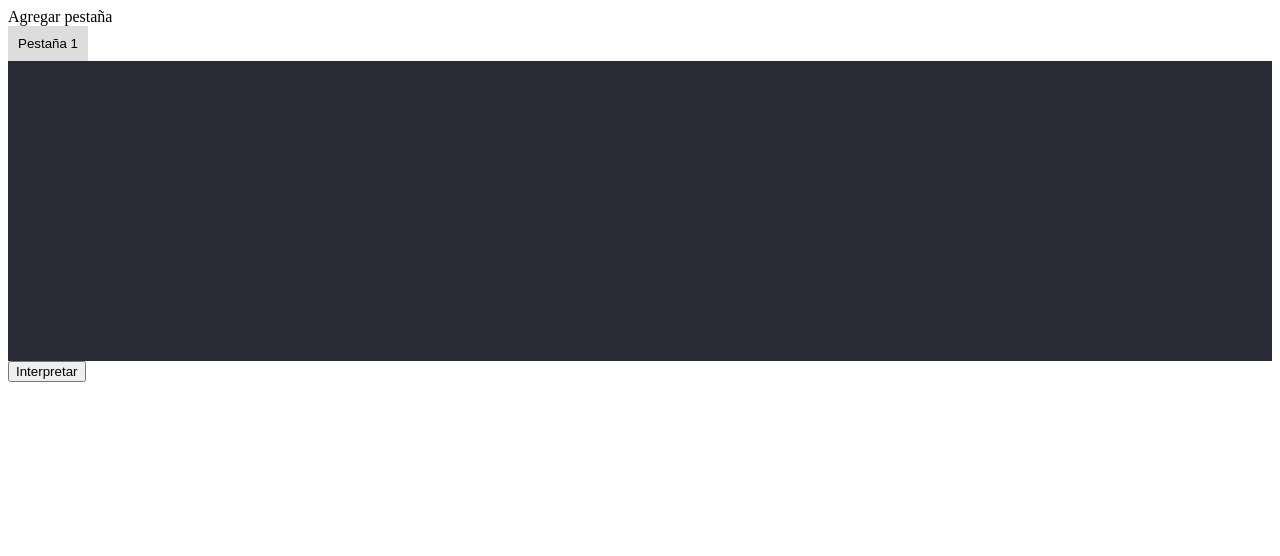
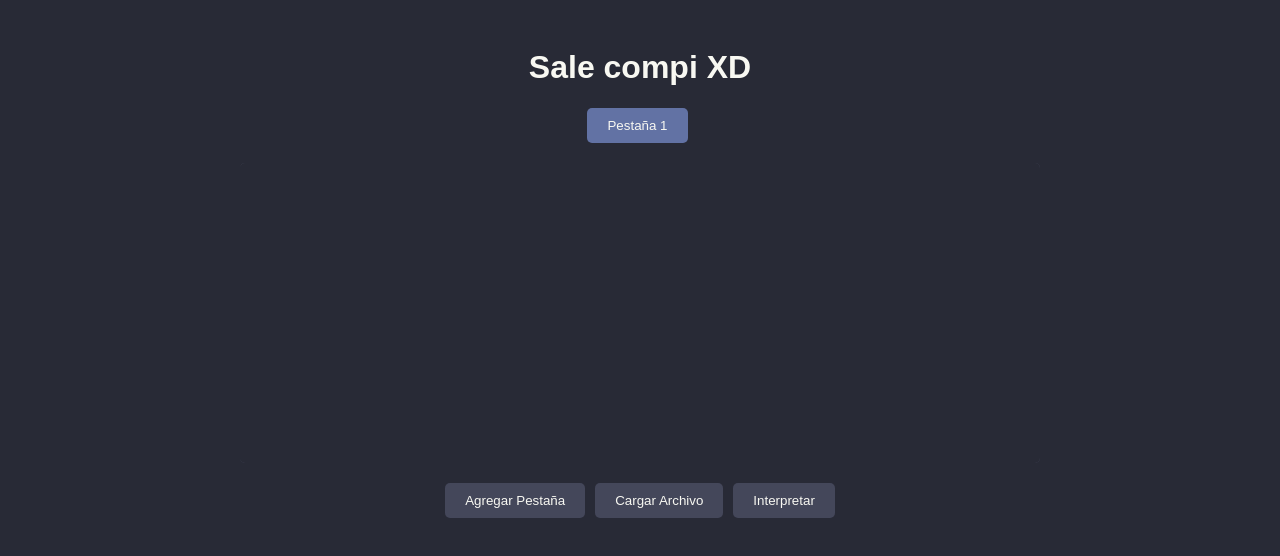
Before and after one commit to HenryD11703/OLC2_Proyecto1_202004071, a plain HTML site: page index.html in a window 1280 px wide. Both pictures are taken after a click on the button "Interpretar". Drawn offline with nearby package versions, Linux system fonts and the light colour scheme.

Commit message:
feat: :art: interfaz creada con codemirror bootstrap para el editor

```diff
--- a/index.html
+++ b/index.html
@@ -1,21 +1,95 @@
 <!DOCTYPE html>
-<html>
+<html lang="es">
 <head>
+    <meta charset="UTF-8">
+    <meta name="viewport" content="width=device-width, initial-scale=1.0">
+    <title>Editor de Pestañas Dinámicas</title>
     <link rel="stylesheet" href="https://cdnjs.cloudflare.com/ajax/libs/codemirror/5.62.0/codemirror.min.css">
+    <link rel="stylesheet" href="https://cdnjs.cloudflare.com/ajax/libs/codemirror/5.62.0/theme/dracula.min.css">
     <link rel="stylesheet" href="styles.css">
+    <style>
+        body {
+            font-family: Arial, sans-serif;
+            background-color: #282a36;
+            color: #f8f8f2;
+            display: flex;
+            flex-direction: column;
+            align-items: center;
+            padding: 20px;
+        }
+
+        #tab-buttons {
+            display: flex;
+            gap: 10px;
+            margin-bottom: 20px;
+        }
+
+        .tab-button, #add-tab, #Interpretar, #load-file-btn {
+            padding: 10px 20px;
+            background-color: #44475a;
+            color: #f8f8f2;
+            border: none;
+            border-radius: 5px;
+            cursor: pointer;
+            transition: background-color 0.3s;
+        }
+
+        .tab-button.active, #add-tab:hover, #Interpretar:hover, #load-file-btn:hover {
+            background-color: #6272a4;
+        }
+
+        #tab-contents {
+            width: 100%;
+            max-width: 800px;
+            background-color: #44475a;
+            border-radius: 5px;
+            overflow: hidden;
+        }
+
+        .tab-content {
+            display: none;
+        }
+
+        .tab-content.active {
+            display: block;
+        }
+
+        textarea {
+            width: 100%;
+            height: 300px;
+            background-color: #282a36;
+            color: #f8f8f2;
+            border: none;
+            resize: none;
+        }
+
+        #controls {
+            display: flex;
+            gap: 10px;
+            margin-top: 20px;
+        }
+
+        #load-file-input {
+            display: none;
+        }
+    </style>
+</head>
+<body>
+    <h1>Sale compi XD</h1>
+    <div id="tab-buttons"></div>
+    <div id="tab-contents"></div>
+
+    <!-- Controles para añadir pestañas, cargar archivo e interpretar -->
+    <div id="controls">
+        <button id="add-tab">Agregar Pestaña</button>
+        <button id="load-file-btn">Cargar Archivo</button>
+        <input id="load-file-input" type="file">
+        <button id="Interpretar">Interpretar</button>
+    </div>
+
+    <!-- Scripts de CodeMirror -->
     <script src="https://cdnjs.cloudflare.com/ajax/libs/codemirror/5.62.0/codemirror.min.js"></script>
     <script src="https://cdnjs.cloudflare.com/ajax/libs/codemirror/5.62.0/mode/javascript/javascript.min.js"></script>
-    <link rel="stylesheet" href="https://cdnjs.cloudflare.com/ajax/libs/codemirror/5.62.0/theme/dracula.min.css">
-</head>
-<body>
-    <div id="tab-buttons"></div>
-    <div id="tab-contents"></div>
-    <div id="add-tab"></div>
-    <div id="load-file"></div>
-
-    <button id="Interpretar">Interpretar</button>
-
-   <!--sdfasdf /-->
     <script src="script.js"></script>
 </body>
 </html>
--- a/script.js
+++ b/script.js
@@ -1,33 +1,27 @@
-// const tabs = [
-//     { name: 'Pestaña 1', content: '// Código para pestaña 1' },
-//     { name: 'Pestaña 2', content: '// Código para pestaña 2' },
-//     { name: 'Pestaña 3', content: '// Código para pestaña 3' }
-// ];
-// Pestañas dinámicas con JavaScript
+// Definición inicial de las pestañas
 const tabs = [
     { name: 'Pestaña 1', content: '\n \n \n \n \n \n \n \n \n \n \n' }
 ];
 
+const editors = [];
+
 const tabButtons = document.getElementById('tab-buttons');
 const tabContents = document.getElementById('tab-contents');
 const addTabButton = document.getElementById('add-tab');
-const loadFile = document.getElementById('load-file')
-const Interpretar = document.getElementById('Interpretar')
+const loadFileBtn = document.getElementById('load-file-btn');
+const loadFileInput = document.getElementById('load-file-input');
+const Interpretar = document.getElementById('Interpretar');
 
+// Crear botones y contenido para las pestañas iniciales
+tabs.forEach((tab, index) => {
+    createTab(index);
+});
 
+// Función para crear una nueva pestaña
+function createTab(index) {
+    const tab = tabs[index];
 
-
-
-tabs.forEach((tab, index) => {
     const button = document.createElement('button');
-    const addTabButton = document.getElementById('add-tab');
-
-    addTabButton.textContent = 'Agregar pestaña';
-    addTabButton.className = 'add-tab-button';
-    tabButtons.appendChild(addTabButton);
-
-
-
     button.textContent = tab.name;
     button.className = 'tab-button';
     button.onclick = () => openTab(index);
@@ -45,8 +39,11 @@ tabs.forEach((tab, index) => {
         theme: "dracula"
     });
     editor.getDoc().setValue(tab.content);
-});
 
+    editors.push(editor);
+}
+
+// Función para abrir una pestaña
 function openTab(tabIndex) {
     const buttons = document.getElementsByClassName('tab-button');
     const contents = document.getElementsByClassName('tab-content');
@@ -60,35 +57,49 @@ function openTab(tabIndex) {
     contents[tabIndex].classList.add('active');
 }
 
+// Evento para agregar una nueva pestaña
 addTabButton.onclick = () => {
     const index = tabs.length;
     tabs.push({ name: `Pestaña ${index + 1}`, content: '\n \n \n \n \n \n \n \n \n \n \n' });
-
-    const button = document.createElement('button');
-    button.textContent = tabs[index].name;
-    button.className = 'tab-button';
-    button.onclick = () => openTab(index);
-    tabButtons.appendChild(button);
-
-    const content = document.createElement('div');
-    content.className = 'tab-content';
-    const textarea = document.createElement('textarea');
-    content.appendChild(textarea);
-    tabContents.appendChild(content);
-
-    const editor = CodeMirror.fromTextArea(textarea, {
-        lineNumbers: true,
-        mode: "javascript",
-        theme: "dracula"
-    });
-    editor.getDoc().setValue(tabs[index].content);
-
+    createTab(index);
     openTab(index);
 }
 
+// Evento para abrir el cuadro de diálogo de carga de archivos
+loadFileBtn.onclick = () => {
+    loadFileInput.click();
+}
+
+loadFileInput.addEventListener('change', function(event) {
+    const activeIndex = Array.from(document.getElementsByClassName('tab-button'))
+                             .findIndex(button => button.classList.contains('active'));
+    const file = event.target.files[0];
+
+    if (file) {
+        const reader = new FileReader();
+
+        reader.onload = function(e) {
+            const fileContent = e.target.result;
+            if (activeIndex !== -1) {
+                editors[activeIndex].getDoc().setValue(fileContent);
+            }
+        }
+
+        reader.readAsText(file);
+    }
+});
+
+// Evento para interpretar el contenido de la pestaña activa
 Interpretar.onclick = () => {
-    const index = tabs.length;
-    console.log(tabs[ndex].content)
+    const activeIndex = Array.from(document.getElementsByClassName('tab-button'))
+                             .findIndex(button => button.classList.contains('active'));
+
+    if (activeIndex !== -1) {
+        const activeEditor = editors[activeIndex];
+        console.log(activeEditor.getValue());
+    } else {
+        console.error("No hay una pestaña activa.");
+    }
 }
 
 // Abrir la primera pestaña por defecto
```
